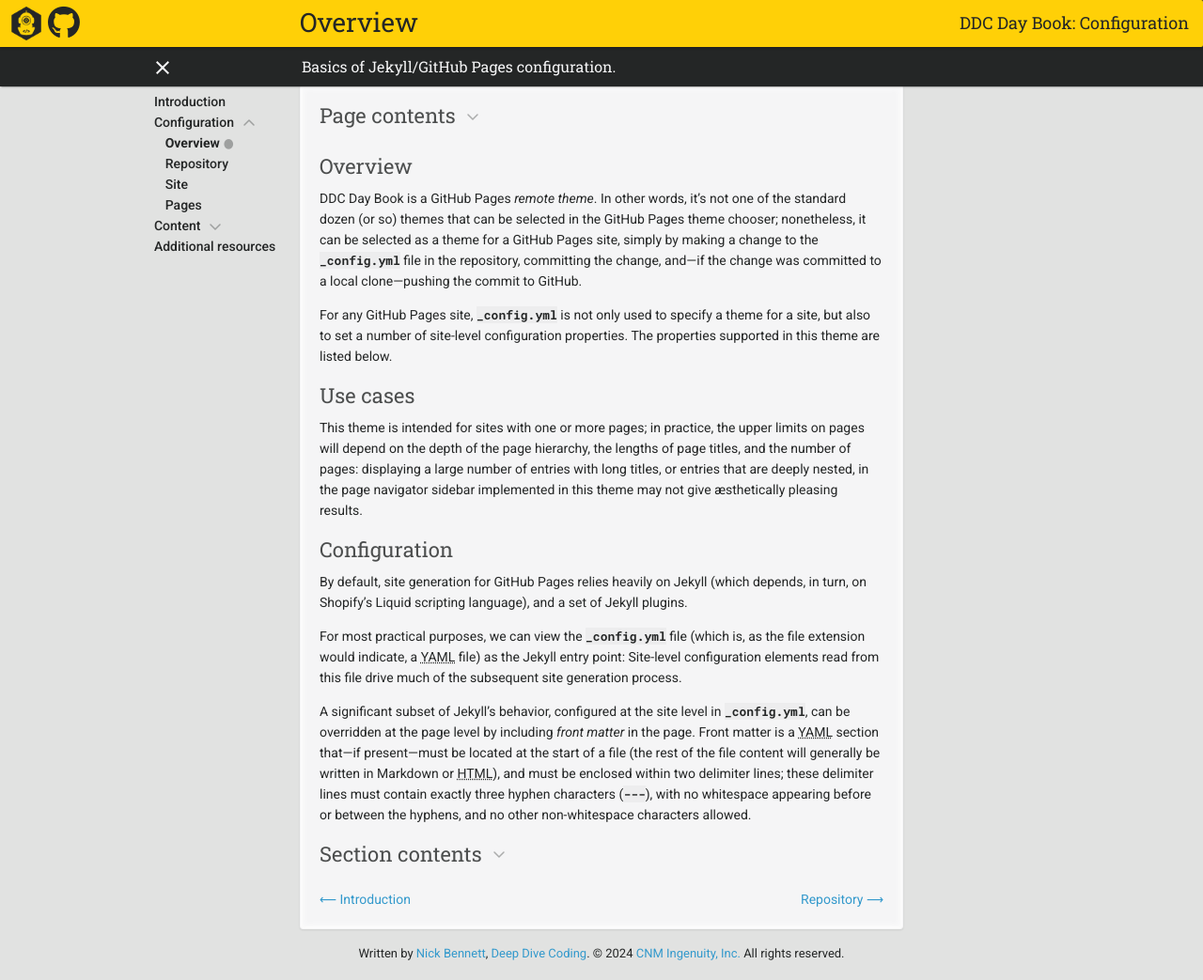
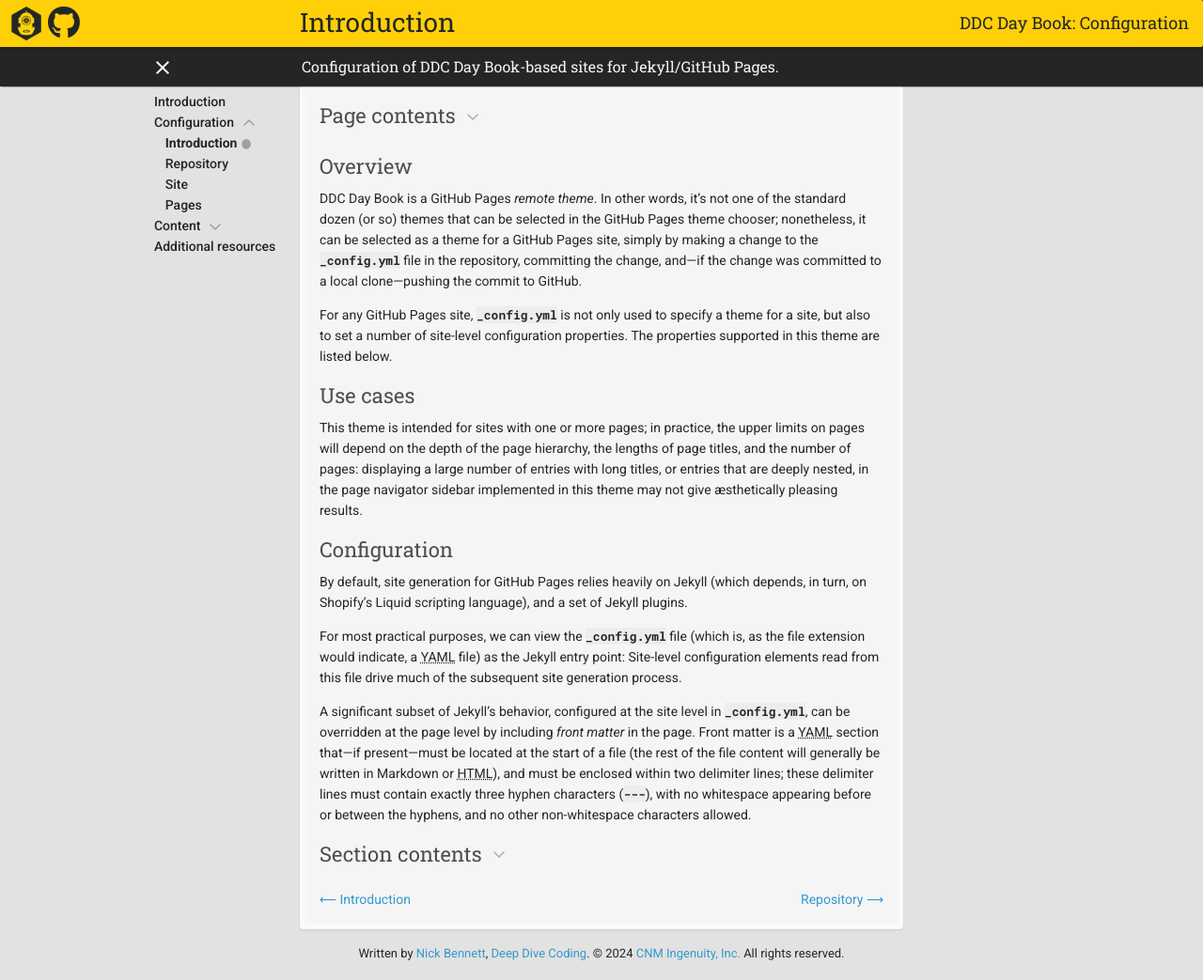
Before and after one commit to ddc-java/ddc-day-book, a Jekyll site: the page built from configuration/index.md, in a window 1280 px wide and 1043 px high. Shown: the whole window at 94% size. Built offline with Jekyll 4.4.1, drawn with Linux system fonts in a browser that asks for light colours; nearby versions of some CDN libraries; our own code applies the rules of GitHub Pages for plain Markdown files.

Commit message:
Refine text

```diff
--- a/configuration/index.md
+++ b/configuration/index.md
@@ -1,6 +1,6 @@
 ---
-title: Overview
-subtitle: "Basics of Jekyll/GitHub Pages configuration."
+title: Introduction
+subtitle: "Configuration of DDC Day Book-based sites for Jekyll/GitHub Pages."
 order: 0
 ---
 
```
